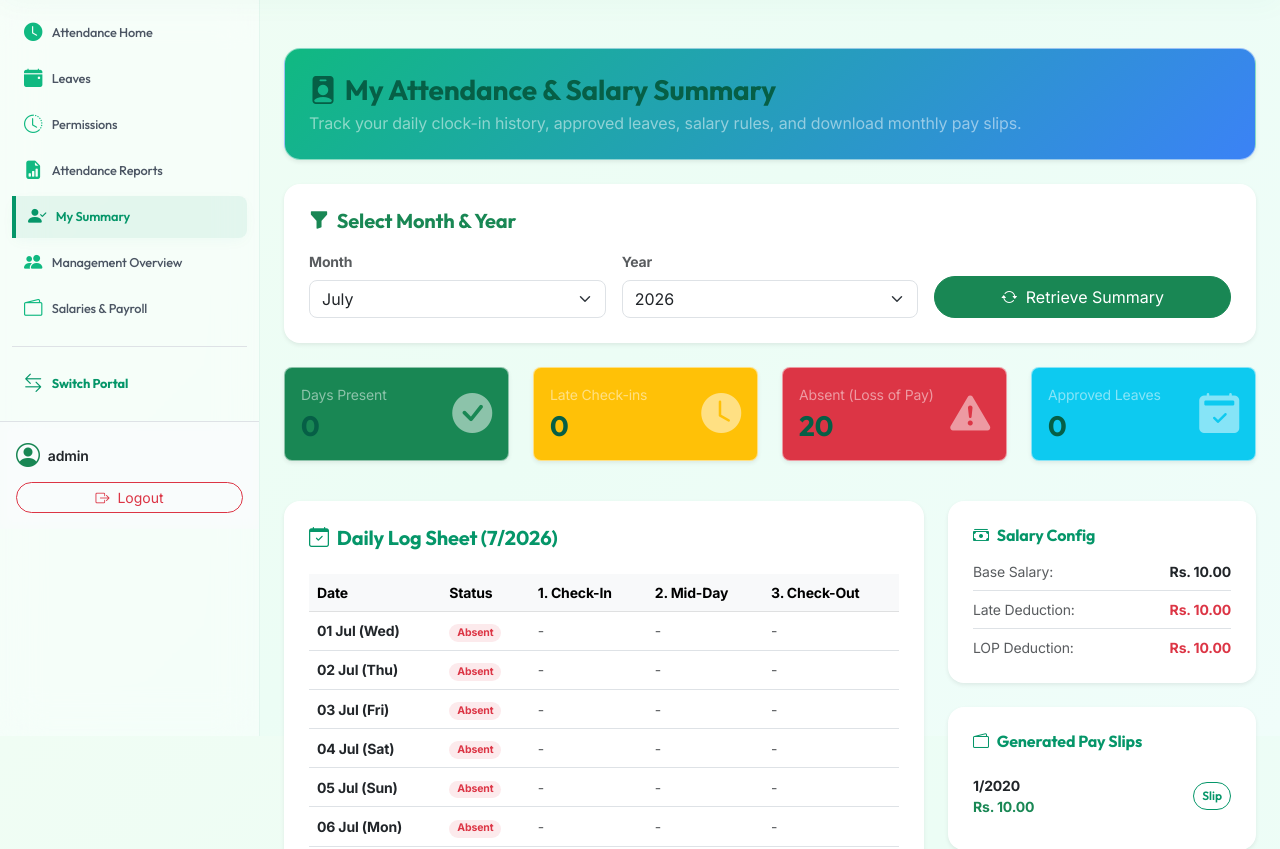
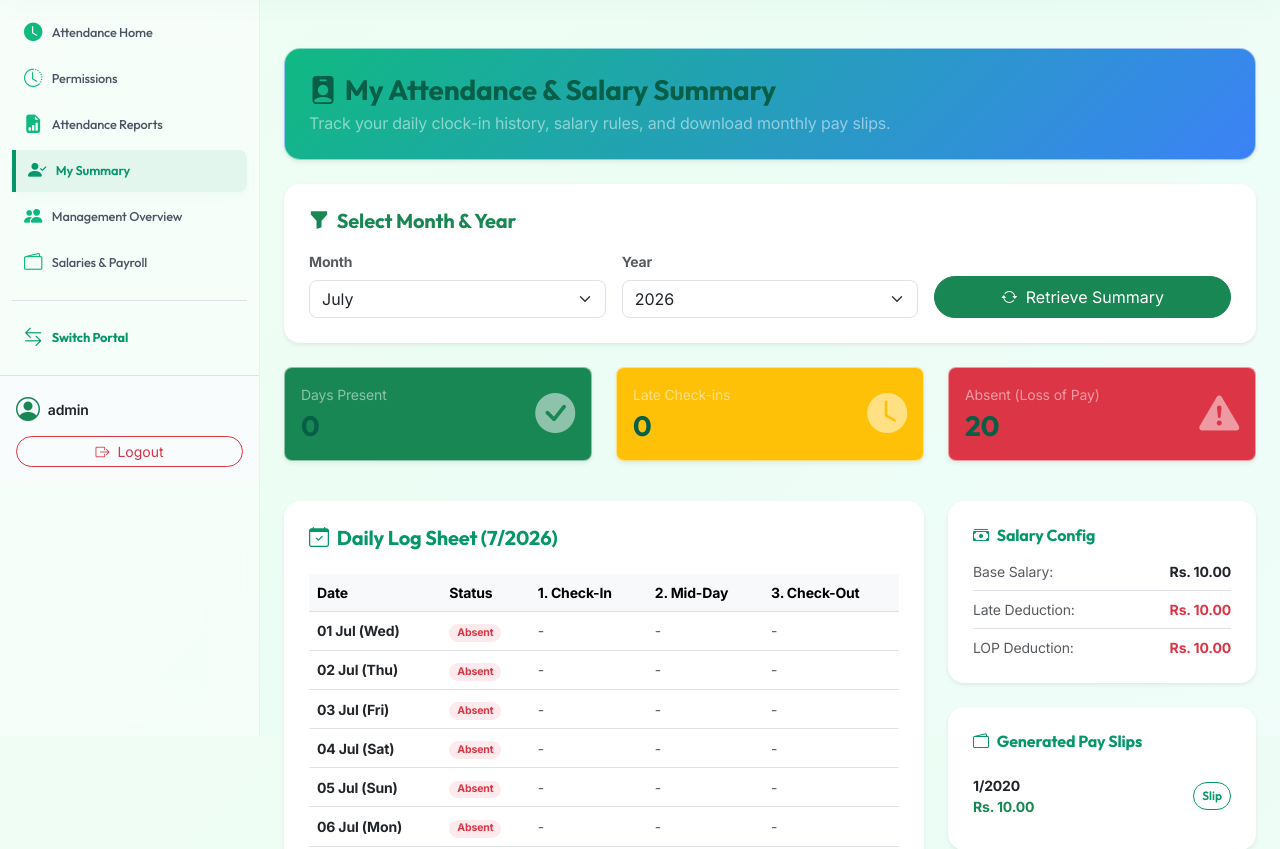
Before and after one commit to prarups/aaron_billing_software1, a Django app: page /attendance/my-summary/ in a window 1280 px wide. Shown: the part 64-913 px from the top of the page. Run offline with Django 5.2, Linux system fonts and the light colour scheme; a user stored in the database is signed in; data comes from the database, SQL or seed files in the repository; tables that the repository leaves empty hold one stand-in row (values such as "Sample post"); some libraries are stand-ins or nearby versions.

Commit message:
manger issue fixed

```diff
--- a/attendance/views.py
+++ b/attendance/views.py
@@ -8,7 +8,7 @@ from django.urls import reverse
 from django.contrib.auth.decorators import login_required
 from django.utils import timezone
 from django.contrib import messages
-from django.http import JsonResponse, HttpResponse
+from django.http import JsonResponse, HttpResponse, Http404
 from django.core.files.base import ContentFile
 from django.db.models import Count, Q
 from django.conf import settings
@@ -332,151 +332,15 @@ def check_out(request):
 
 @login_required
 def leave_list(request):
-    user = request.user
-
-    # Staff sees their own leaves
-    my_leaves = LeaveRequest.objects.filter(user=user).order_by('-created_at')
-
-    # Manager sees their branch staff leaves
-    pending_leaves = []
-    past_leaves_page = None
-
-    # Get user's accessible branches
-    branches = user.get_accessible_branches()
-
-    # Filter variables for past leaves
-    q_leave = request.GET.get('q_leave', '').strip()
-    branch_leave = request.GET.get('branch_leave', '').strip()
-
-    if is_owner(user):
-        pending_leaves = LeaveRequest.objects.filter(status='pending').exclude(user=user)
-        past_leaves_qs = LeaveRequest.objects.exclude(status='pending').exclude(user=user)
-    elif is_manager_or_owner(user):
-        pending_leaves = LeaveRequest.objects.filter(
-            user__branches__in=branches,
-            status='pending'
-        ).exclude(user=user).distinct()
-        past_leaves_qs = LeaveRequest.objects.filter(
-            user__branches__in=branches
-        ).exclude(status='pending').exclude(user=user).distinct()
-    else:
-        past_leaves_qs = LeaveRequest.objects.none()
-
-    # Apply search/filters
-    if q_leave:
-        past_leaves_qs = past_leaves_qs.filter(
-            Q(user__username__icontains=q_leave) | Q(user__employee_id__icontains=q_leave)
-        )
-    if branch_leave:
-        past_leaves_qs = past_leaves_qs.filter(user__branches__id=branch_leave)
-
-    past_leaves_qs = past_leaves_qs.order_by('-created_at')
-
-    # Pagination for past leaves
-    from django.core.paginator import Paginator
-    paginator = Paginator(past_leaves_qs, 10)
-    page_number = request.GET.get('page')
-    past_leaves_page = paginator.get_page(page_number)
-
-    context = {
-        'my_leaves': my_leaves,
-        'pending_leaves': pending_leaves,
-        'past_leaves': past_leaves_page,
-        'branches': branches,
-        'q_leave': q_leave,
-        'selected_branch_id': branch_leave,
-    }
-    return render(request, 'attendance/leave_list.html', context)
+    raise Http404("Leave management is disabled.")
 
 @login_required
 def leave_request(request):
-    if request.method == 'POST':
-        leave_type = request.POST.get('leave_type')
-        start_date_str = request.POST.get('start_date')
-        end_date_str = request.POST.get('end_date')
-        reason = request.POST.get('reason')
-
-        try:
-            start_date = datetime.datetime.strptime(start_date_str, '%Y-%m-%d').date()
-            end_date = datetime.datetime.strptime(end_date_str, '%Y-%m-%d').date()
-
-            if start_date > end_date:
-                messages.error(request, 'Start date cannot be after end date.')
-                return redirect('attendance:leave_list')
-
-            # Create leave request
-            LeaveRequest.objects.create(
-                user=request.user,
-                leave_type=leave_type,
-                start_date=start_date,
-                end_date=end_date,
-                reason=reason,
-                status='pending'
-            )
-            messages.success(request, 'Leave request submitted successfully.')
-        except ValueError:
-            messages.error(request, 'Invalid date formats. Please use YYYY-MM-DD.')
-        except Exception as e:
-            messages.error(request, f'Failed to submit leave request: {e}')
-
-        return redirect('attendance:leave_list')
-    return redirect('attendance:leave_list')
+    raise Http404("Leave management is disabled.")
 
 @login_required
 def leave_approve(request, pk, action):
-    if not is_manager_or_owner(request.user):
-        messages.error(request, 'Unauthorized access.')
-        return redirect('attendance:leave_list')
-
-    leave = get_object_or_404(LeaveRequest, pk=pk)
-
-    # Manager permission check
-    if not is_owner(request.user):
-        user_branches = request.user.get_accessible_branches()
-        overlap = leave.user.branches.filter(id__in=user_branches.values_list('id', flat=True))
-        if not overlap.exists():
-            messages.error(request, 'You do not have permission to approve leaves for this staff.')
-            return redirect('attendance:leave_list')
-
-    try:
-        with transaction.atomic():
-            if action == 'approve':
-                leave.status = 'approved'
-                leave.approved_by = request.user
-                leave.save()
-
-                # Mark attendance records as 'on_leave' for those dates
-                current_date = leave.start_date
-                while current_date <= leave.end_date:
-                    branch = leave.user.active_branch or leave.user.branches.first() or Branch.objects.first()
-                    if not branch:
-                        raise Exception("No active branch or registered branch available for the leave record.")
-
-                    att, created = Attendance.objects.get_or_create(
-                        user=leave.user,
-                        date=current_date,
-                        defaults={
-                            'branch': branch,
-                            'status': 'on_leave',
-                            'notes': f"On Approved Leave: {leave.get_leave_type_display()}"
-                        }
-                    )
-                    if not created:
-                        att.status = 'on_leave'
-                        att.notes = f"On Approved Leave: {leave.get_leave_type_display()}"
-                        att.save()
-                    current_date += datetime.timedelta(days=1)
-
-                messages.success(request, f'Leave for {leave.user.username} approved.')
-            elif action == 'reject':
-                leave.status = 'rejected'
-                leave.approved_by = request.user
-                leave.save()
-                messages.success(request, f'Leave for {leave.user.username} rejected.')
-    except Exception as e:
-        messages.error(request, f"Error processing leave approval: {e}")
-
-    return redirect('attendance:leave_list')
+    raise Http404("Leave management is disabled.")
 
 
 # --- Permission Views ---
--- a/templates/attendance/my_summary.html
+++ b/templates/attendance/my_summary.html
@@ -11,7 +11,7 @@
             <div class="card border-0 shadow-sm" style="background: linear-gradient(135deg, #10b981 0%, #3b82f6 100%); border-radius: 1rem;">
                 <div class="card-body p-4 text-white">
                     <h3 class="fw-bold mb-1"><i class="bi bi-person-badge-fill me-2"></i>My Attendance & Salary Summary</h3>
-                    <p class="mb-0 text-white-50">Track your daily clock-in history, approved leaves, salary rules, and download monthly pay slips.</p>
+                    <p class="mb-0 text-white-50">Track your daily clock-in history, salary rules, and download monthly pay slips.</p>
                 </div>
             </div>
         </div>
@@ -59,7 +59,7 @@
     <!-- Monthly Statistics Widgets -->
     <div class="row mb-4">
         <!-- Card 1: Present -->
-        <div class="col-xl-3 col-sm-6 mb-3">
+        <div class="col-xl-4 col-sm-6 mb-3">
             <div class="card border-0 shadow-sm bg-success text-white rounded-3 h-100">
                 <div class="card-body p-3.5 d-flex align-items-center justify-content-between">
                     <div>
@@ -71,7 +71,7 @@
             </div>
         </div>
         <!-- Card 2: Late -->
-        <div class="col-xl-3 col-sm-6 mb-3">
+        <div class="col-xl-4 col-sm-6 mb-3">
             <div class="card border-0 shadow-sm bg-warning text-white rounded-3 h-100">
                 <div class="card-body p-3.5 d-flex align-items-center justify-content-between">
                     <div>
@@ -83,7 +83,7 @@
             </div>
         </div>
         <!-- Card 3: Absent -->
-        <div class="col-xl-3 col-sm-6 mb-3">
+        <div class="col-xl-4 col-sm-6 mb-3">
             <div class="card border-0 shadow-sm bg-danger text-white rounded-3 h-100">
                 <div class="card-body p-3.5 d-flex align-items-center justify-content-between">
                     <div>
@@ -91,18 +91,6 @@
                         <h3 class="fw-bold mb-0 mt-1">{{ absent_cnt }}</h3>
                     </div>
                     <i class="bi bi-exclamation-triangle-fill fs-1 opacity-50"></i>
-                </div>
-            </div>
-        </div>
-        <!-- Card 4: Leaves -->
-        <div class="col-xl-3 col-sm-6 mb-3">
-            <div class="card border-0 shadow-sm bg-info text-white rounded-3 h-100">
-                <div class="card-body p-3.5 d-flex align-items-center justify-content-between">
-                    <div>
-                        <span class="small text-white-50 d-block">Approved Leaves</span>
-                        <h3 class="fw-bold mb-0 mt-1">{{ leave_cnt }}</h3>
-                    </div>
-                    <i class="bi bi-calendar2-check-fill fs-1 opacity-50"></i>
                 </div>
             </div>
         </div>
--- a/templates/base_attendance.html
+++ b/templates/base_attendance.html
@@ -314,12 +314,7 @@
                             <span>Attendance Home</span>
                         </a>
                     </li>
-                    <li class="sidebar-item">
-                        <a class="sidebar-link {% if 'leave' in request.resolver_match.url_name %}active{% endif %}" href="{% url 'attendance:leave_list' %}">
-                            <i class="bi bi-calendar-event-fill"></i>
-                            <span>Leaves</span>
-                        </a>
-                    </li>
+
                     <li class="sidebar-item">
                         <a class="sidebar-link {% if 'permission' in request.resolver_match.url_name %}active{% endif %}" href="{% url 'attendance:permission_list' %}">
                             <i class="bi bi-clock-history"></i>
@@ -402,12 +397,7 @@
                             <span>Attendance Home</span>
                         </a>
                     </li>
-                    <li class="sidebar-item">
-                        <a class="sidebar-link {% if 'leave' in request.resolver_match.url_name %}active{% endif %}" href="{% url 'attendance:leave_list' %}">
-                            <i class="bi bi-calendar-event-fill"></i>
-                            <span>Leaves</span>
-                        </a>
-                    </li>
+
                     <li class="sidebar-item">
                         <a class="sidebar-link {% if 'permission' in request.resolver_match.url_name %}active{% endif %}" href="{% url 'attendance:permission_list' %}">
                             <i class="bi bi-clock-history"></i>
```
Also changed, not shown: attendance/tests.py (+6 -8 lines), templates/attendance/management_overview.html (+1 -28 lines), templates/registration/portal_choice.html (+4 -4 lines).
